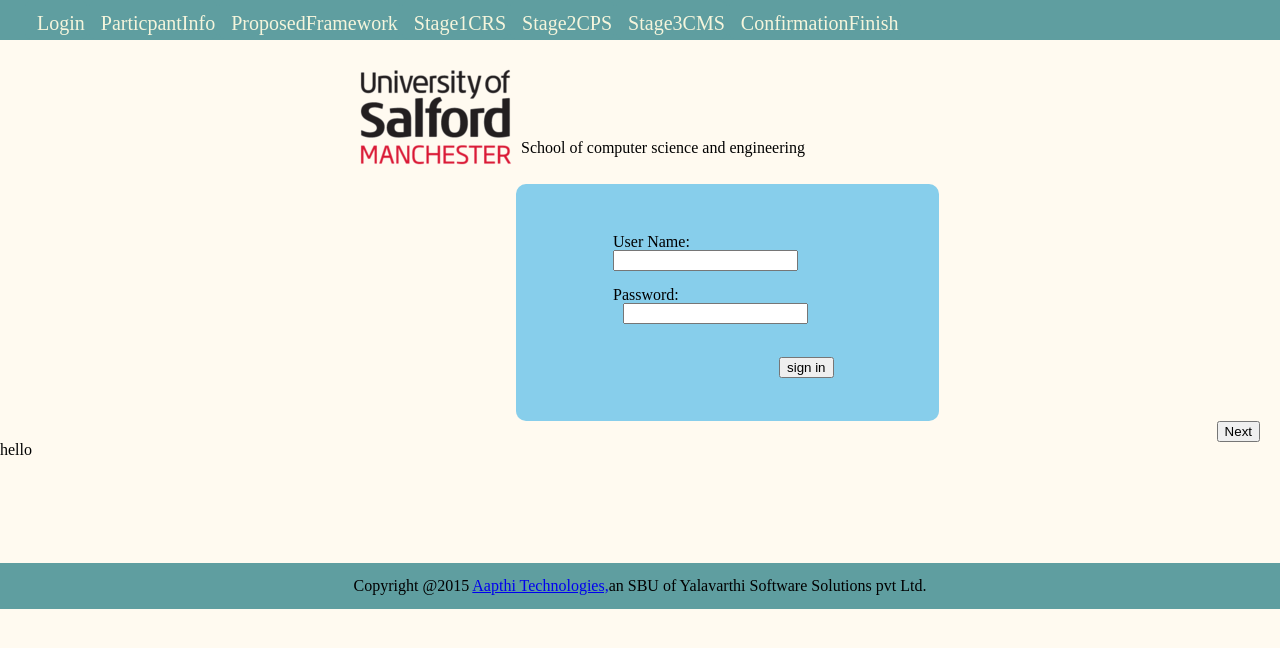
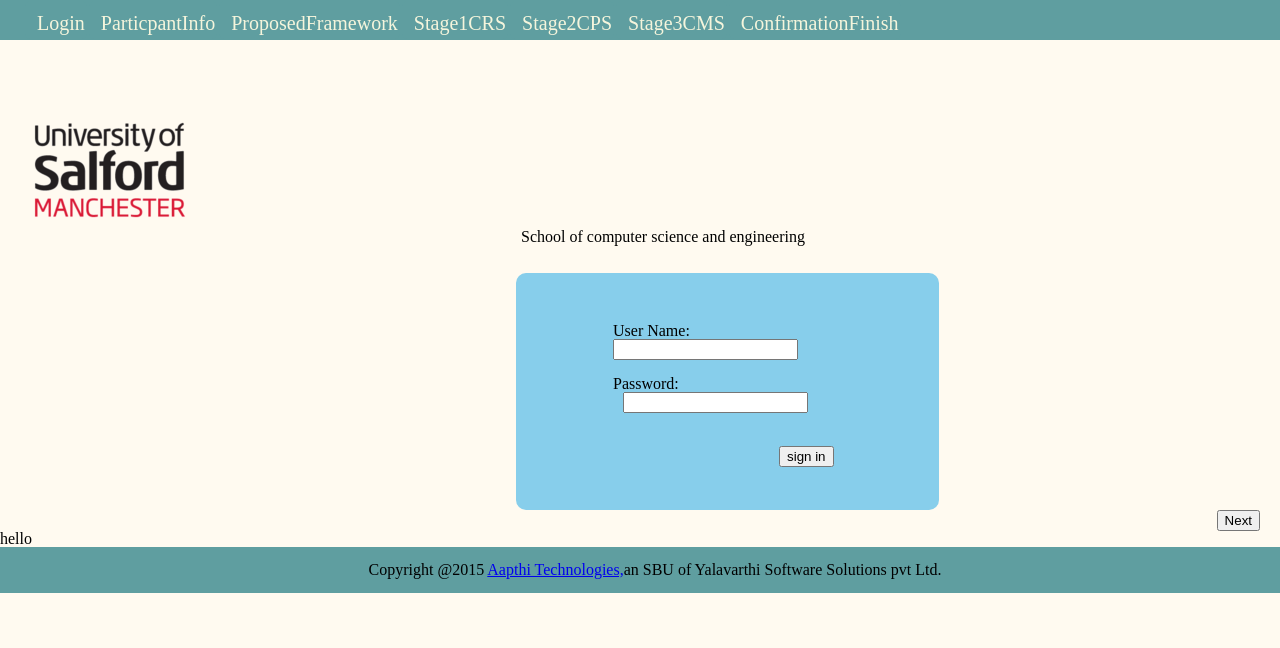
Before and after one commit to pushpa69/newsample, a PHP site: page /index.php in a window 1280 px wide. Shown: the part 93-741 px from the top of the page. Run offline with PHP 8.4, Linux system fonts and the light colour scheme; data that the repository does not hold is empty.

Commit message:
footer size

```diff
--- a/css/mystyle.css
+++ b/css/mystyle.css
@@ -50,8 +50,14 @@ body{
 #footer{
 	background-color:cadetblue;
 	padding:15px;
-	margin-top:105px;
+	/* margin-top:105px; */
 	text-align:center;
+    position:relative; //can't be fixed as content might overlap if extended
+    height:100%;
+    width:100%; //fill the entire screen horizontally
+    bottom:0px;
+    /* margin-top:345px; //used to make sure content doesn't overlap */
+}
 
 }
 #page1 img{
```
